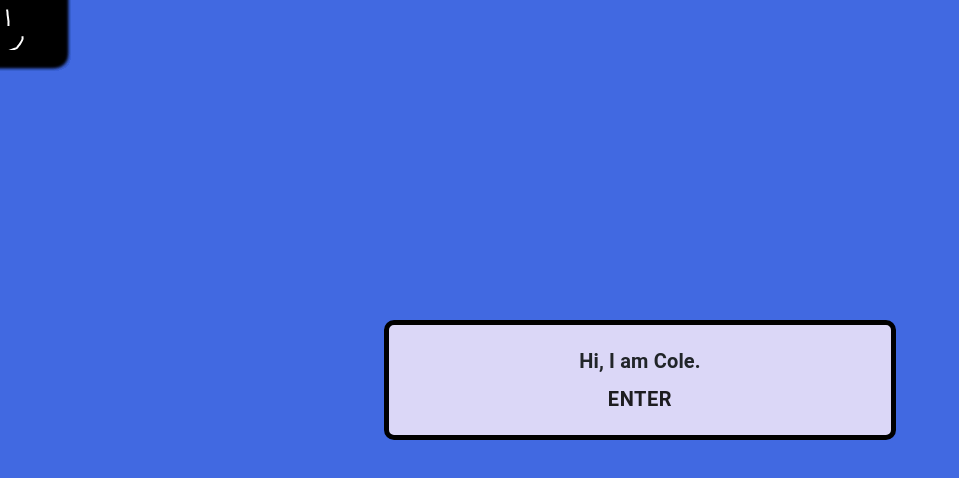
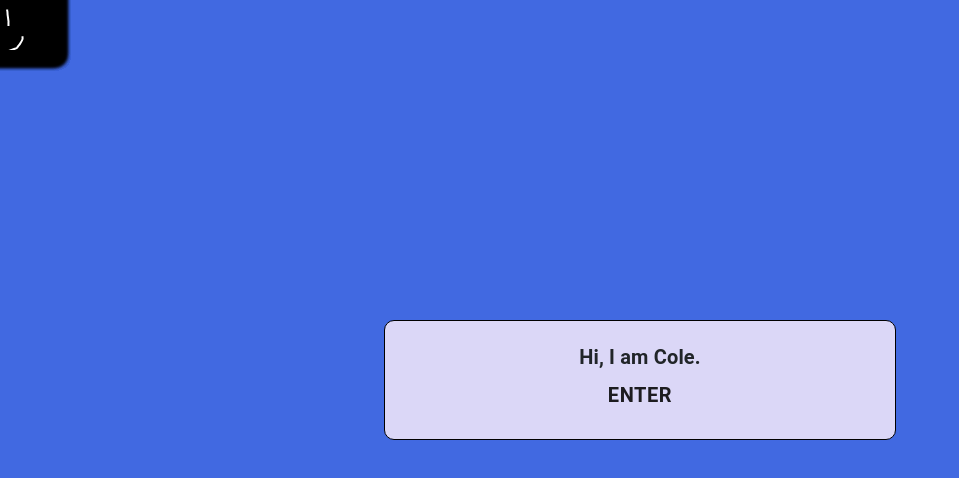
Before and after one commit to ColeDavisDevelops/portfolioNew, a React (Create React App) app: page / in a window 1280 px wide. Shown: the top 478 px of the page, without its empty margins (0-959 px from the left). Built offline with nearby package versions, Linux system fonts and the light colour scheme.

Commit message:
changing title tag

```diff
--- a/public/index.html
+++ b/public/index.html
@@ -7,7 +7,7 @@
     <meta name="theme-color" content="#000000" />
     <meta
       name="description"
-      content="Web site created using create-react-app"
+      content="Cole Davis Portfolio"
     />
     <link rel="apple-touch-icon" href="%PUBLIC_URL%/logo192.png" />
     <!--
@@ -24,7 +24,7 @@
       work correctly both with client-side routing and a non-root public URL.
       Learn how to configure a non-root public URL by running `npm run build`.
     -->
-    <title>React App</title>
+    <title>Cole Davis Developer</title>
   </head>
   <body style="margin: 0;">
     <noscript>You need to enable JavaScript to run this app.</noscript>
--- a/src/container/Home.js
+++ b/src/container/Home.js
@@ -18,7 +18,7 @@ const useStyles = makeStyles((theme) => ({
     padding: 20,
     position: 'absolute',
     borderRadius: 10,
-    border: '5px solid black',
+    border: '1px solid black',
     textAlign: 'center',
     top: '40%',
     [theme.breakpoints.down('md')]: {
```
Also changed, not shown: 1 other file (tests, documents, lock files or other folders).
